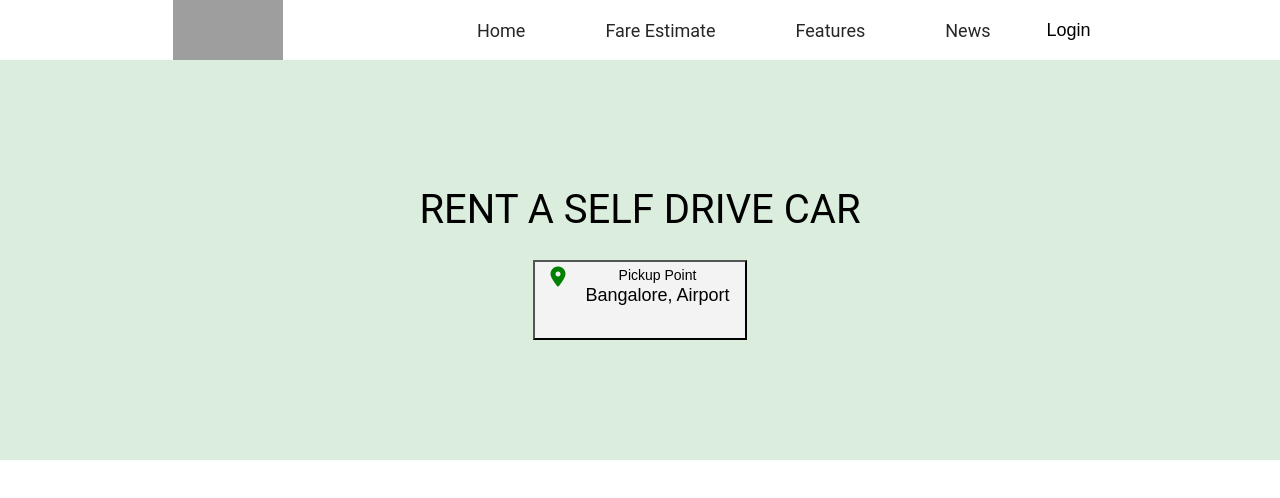
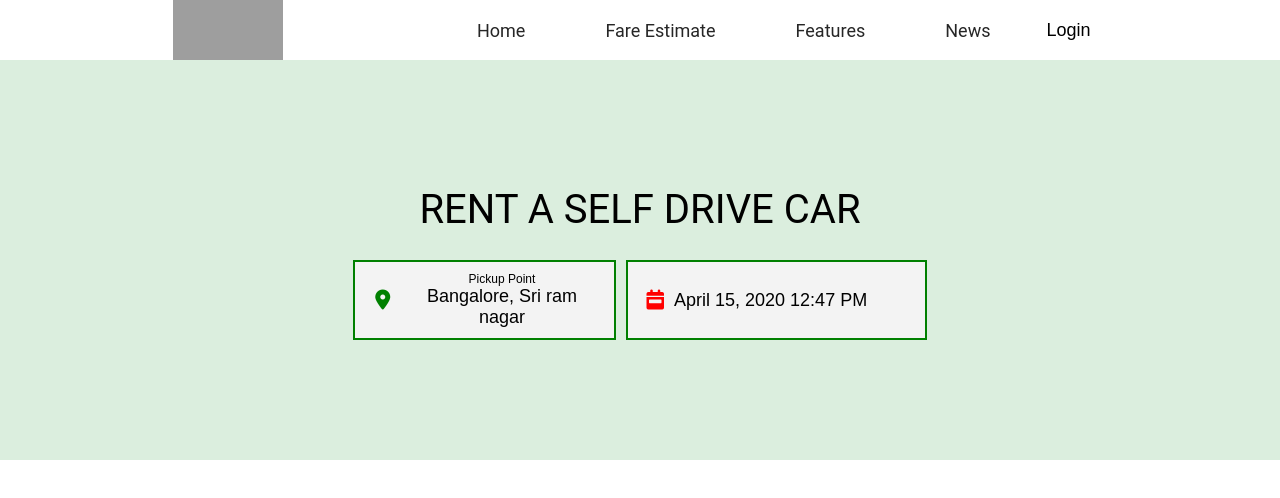
Before and after one commit to siddhantsahare/fellacarz-frontend, a React (Create React App) app: page / in a window 1280 px wide. Shown: the top 498 px of the page. Built offline with nearby package versions, Linux system fonts and the light colour scheme; grey boxes are pictures that could not be loaded.

Commit message:
Date picker added

```diff
--- a/package.json
+++ b/package.json
@@ -10,7 +10,6 @@
     "react-datepicker": "^2.14.1",
     "react-dom": "^16.13.1",
     "react-scripts": "3.4.1",
-    "react-widgets": "^4.5.0",
     "reactjs-popup": "^1.5.0"
   },
   "scripts": {
--- a/src/components/Search/Search.css
+++ b/src/components/Search/Search.css
@@ -1,3 +1,4 @@
+/* Search container section */
 .search-container {
   position: fixed;
   display: flex;
@@ -17,49 +18,70 @@
 
 /* For Mobile & Tablet */
 @media (max-width: 820px) {
+  .search-container .search {
+    display: flex;
+    flex-direction: column;
+    margin-top: 10px;
+  }
+
   .search-container .lead {
     font-size: 25px;
     text-transform: uppercase;
+    margin-bottom: 20px;
+  }
+
+  .search .date-picker {
+    display: flex;
+    align-items: center;
+    justify-content: center;
+    height: 80px;
+    width: 100% !important;
+    background-color: #f3f3f3;
+    margin-top: 20px;
+    border: 2px solid green;
   }
 }
 
 .search-container .search {
   display: flex;
-  min-width: 50px;
-  height: 100px;
   align-content: center;
   justify-content: center;
+}
+
+.search-container .search > .city {
+  background-color: #f3f3f3;
+  padding: 10px;
+  margin-top: 20px;
+  margin-right: 10px;
+  width: 100%;
+  height: 80px;
+  border: 2px solid green;
 }
 
 .search-container .search .city-wrapper {
   display: flex;
   flex-direction: column;
+  align-items: center;
   margin: 0px 10px;
-}
-
-.search-container .search > .city {
-  background-color: #f3f3f3;
-  padding: 5px;
-  margin-top: 20px;
 }
 
 .search-container .search > .pickup > i.fas,
 i.fab {
   font-size: 20px;
-  margin: 0px 10px;
+  margin: auto 10px;
   color: green;
 }
 
 .search-container .search > .dropoff > i.fas,
 i.fab {
+  margin: auto 10px;
   font-size: 20px;
   margin: 0px 10px;
   color: red;
 }
 
 .search-container .search > .city .city-wrapper .city-lead {
-  font-size: 14px;
-  margin-bottom: 2px;
+  font-size: 12px;
 }
 
 .search-container .search > .city .city-wrapper .search-result {
@@ -110,6 +132,7 @@ i.fab {
   height: 40px;
   font-size: 18px;
   background-color: #f3f3f3;
+  cursor: pointer;
 }
 
 .modal > .actions > button:hover {
@@ -120,6 +143,11 @@ i.fab {
   margin-bottom: 10px;
   height: 40px;
   font-size: 18px;
+}
+
+.modal > .actions .city-area {
+  background-color: #f3f3f3;
+  cursor: pointer;
 }
 
 .modal .city-area-container {
@@ -160,3 +188,46 @@ i.fab {
   border-radius: 18px;
   border: 1px solid #cfcece;
 }
+
+/* Date & Time picker */
+
+.search .date-picker {
+  display: flex;
+  align-items: center;
+  justify-content: center;
+  height: 80px;
+  width: 120%;
+  background-color: #f3f3f3;
+  margin-top: 20px;
+  border: 2px solid green;
+}
+
+.search .date-picker i {
+  margin-left: 10px;
+  padding: 0px;
+}
+
+.search .date-picker i.fas,
+i.fab {
+  font-size: 20px;
+  color: red;
+}
+
+.search .picker {
+  width: 100%;
+  height: 70px;
+  font-size: 18px;
+  font-weight: 500;
+  background-color: #f3f3f3;
+  margin: 0 auto;
+  border: none;
+  padding: 0px 10px;
+}
+
+.search .picker:active {
+  outline: none;
+}
+
+.search .picker:focus {
+  outline: 0;
+}
--- a/src/components/Search/Search.js
+++ b/src/components/Search/Search.js
@@ -1,21 +1,26 @@
 import React, { Component } from 'react';
 import Popup from 'reactjs-popup';
+import DatePicker from 'react-datepicker';
+import 'react-datepicker/dist/react-datepicker.css';
 import './Search.css';
 
 export class Search extends Component {
+  constructor() {
+    super();
+    this.state = { date: new Date() };
+  }
   render() {
     return (
       <div className="search-container">
         <p class="lead">Rent a self drive car</p>
         <div class="search">
-          {/* Pick up */}
           <Popup
             trigger={
               <button className="city pickup">
                 <i className="fas fa-map-marker-alt"></i>
                 <div className="city-wrapper">
                   <p className="city-lead">Pickup Point</p>
-                  <div className="search-result">Bangalore, Airport</div>
+                  <div className="search-result">Bangalore, Sri ram nagar</div>
                 </div>
               </button>
             }
@@ -100,6 +105,16 @@ export class Search extends Component {
               </div>
             )}
           </Popup>
+          {/* Date and time picker */}
+          <div className="date-picker">
+            <i className="fas fa-calendar-week"></i>
+            <DatePicker
+              selected={this.state.date}
+              onChange={(date) => this.setState(date)}
+              dateFormat="MMMM d, yyyy h:mm aa"
+              className="picker"
+            />
+          </div>
 
           {/* Drop off
           <Popup
```
Also changed, not shown: 1 other file (tests, documents, lock files or other folders).
